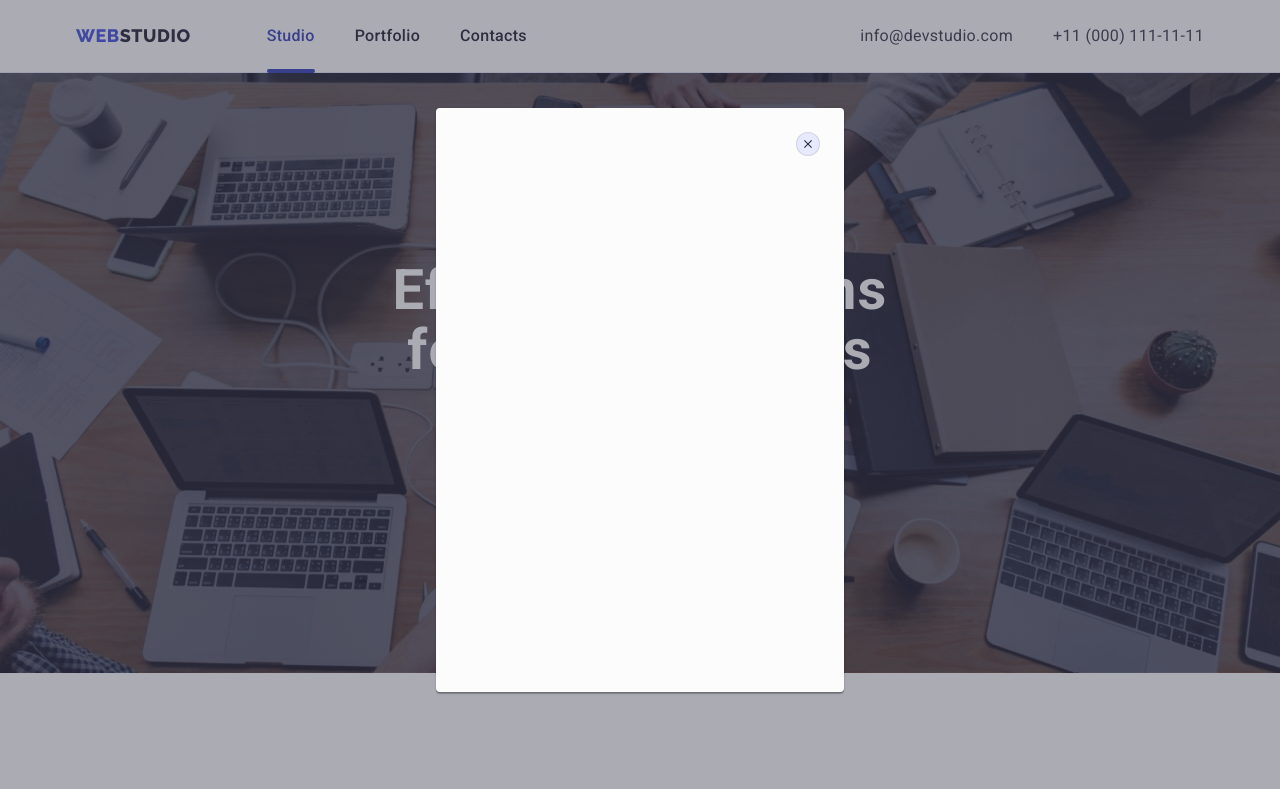
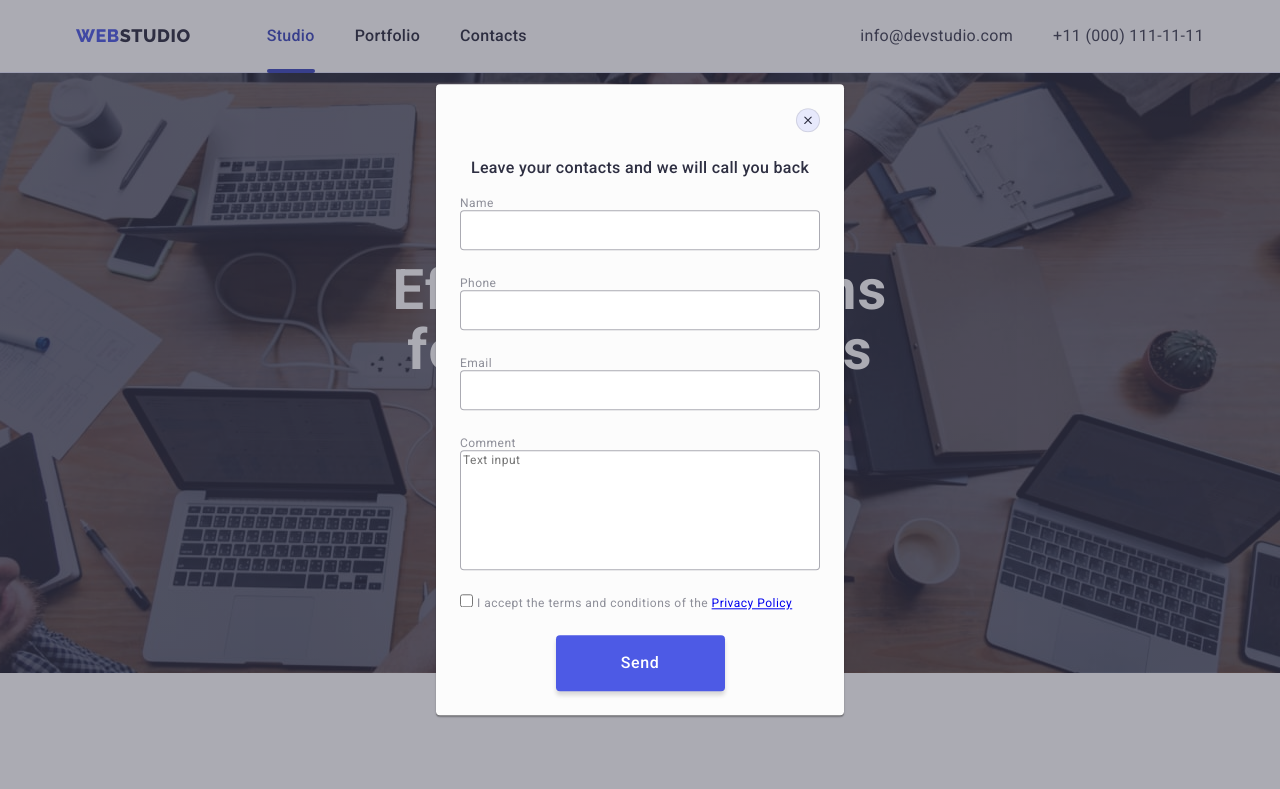
Before and after one commit to V-Yehor/goit-markup-hw-06, a plain HTML site: page index.html in a window 1280 px wide. Both pictures are taken after a click on the button "Order Service". Shown: the top 789 px of the page. Drawn offline with nearby package versions, Linux system fonts and the light colour scheme.

Commit message:
Форма модалки
Накидав розмітку форми модалки та базові стилі

```diff
--- a/css/style.css
+++ b/css/style.css
@@ -182,6 +182,7 @@ button {
   background-size: cover;
   max-width: 1440px;
   padding: 188px 0;
+  margin: 0 auto;
 }
 
 .hero-title {
@@ -220,6 +221,8 @@ button {
 .hero-btn:focus {
   background-color: var(--active-color);
 }
+
+/* Модальне вікно секції Hero */
 
 .is-hidden {
   visibility: hidden;
@@ -292,6 +295,73 @@ button {
 .modal-close:hover .modal-close-icon,
 .modal-close:focus .modal-close-icon {
   fill: #ffffff;
+}
+
+/* Форма модального вікна */
+
+.form-wrap {
+  padding: 24px;
+}
+.form-title {
+  margin-top: 48px;
+  margin-bottom: 16px;
+  font-weight: 500;
+  font-size: 16px;
+  line-height: 1.5;
+  text-align: center;
+  letter-spacing: 0.02em;
+  color: #2e2f42;
+}
+
+.form-label {
+  font-size: 12px;
+  line-height: 14px;
+  letter-spacing: 0.04em;
+  color: #8e8f99;
+}
+
+.form-input {
+  display: flex;
+  flex-direction: column;
+  width: 100%;
+}
+
+.form-input input {
+  border: none;
+  border: 1px solid rgba(46, 47, 66, 0.4);
+  border-radius: 4px;
+  width: 100%;
+  height: 40px;
+  margin-bottom: 26px;
+}
+
+.form-com {
+  resize: none;
+  width: 100%;
+  height: 120px;
+  font-size: 12px;
+  line-height: 1.17;
+  letter-spacing: 0.04em;
+  color: rgba(46, 47, 66, 0.4);
+  border: 1px solid rgba(46, 47, 66, 0.4);
+  border-radius: 4px;
+  margin-bottom: 23px;
+}
+
+.form-btn {
+  display: block;
+  width: 169px;
+  height: 56px;
+  background-color: #4d5ae5;
+  box-shadow: 0px 4px 4px rgba(0, 0, 0, 0.15);
+  border-radius: 4px;
+  margin: 24px auto 0;
+
+  font-weight: 500;
+  font-size: 16px;
+  line-height: 1.5;
+  letter-spacing: 0.04em;
+  color: #ffffff;
 }
 
 /* Стилізація Features */
--- a/index.html
+++ b/index.html
@@ -533,6 +533,7 @@
         </div>
       </div>
     </footer>
+    <!-- Модальне вікно -->
     <div class="backdrop is-hidden" data-modal>
       <div class="modal">
         <button type="button" class="modal-close" data-modal-close>
@@ -540,6 +541,42 @@
             <use href="./images/symbol-defs.svg#icon-btn-close-black"></use>
           </svg>
         </button>
+        <div class="form-wrap">
+          <h2 class="form-title">
+            Leave your contacts and we will call you back
+          </h2>
+          <form name="modal-form">
+            <div class="form-input">
+              <label for="name" class="form-label">Name</label>
+              <input type="text" name="name" id="name" />
+            </div>
+            <div class="form-input">
+              <label for="phone" class="form-label">Phone</label>
+              <input type="tel" name="phone" id="phone" />
+            </div>
+            <div class="form-input">
+              <label for="email" class="form-label">Email</label>
+              <input type="email" name="email" id="email" />
+            </div>
+            <div class="form-input">
+              <label for="form-com" class="form-label">Comment</label>
+              <textarea
+                class="form-com"
+                name="form-com"
+                id="form-com"
+                placeholder="Text input"
+              ></textarea>
+            </div>
+            <div class="form-check">
+              <input type="checkbox" name="accept-policy" id="accept-policy" />
+              <label for="accept-policy" class="form-label">
+                I accept the terms and conditions of the
+                <a href="#">Privacy Policy</a>
+              </label>
+            </div>
+            <button class="form-btn" type="submit">Send</button>
+          </form>
+        </div>
       </div>
     </div>
     <script src="./js/modal.js"></script>
```
